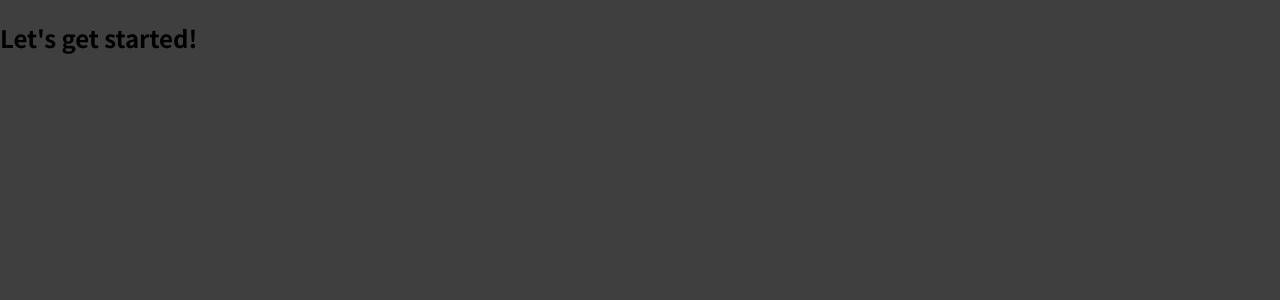
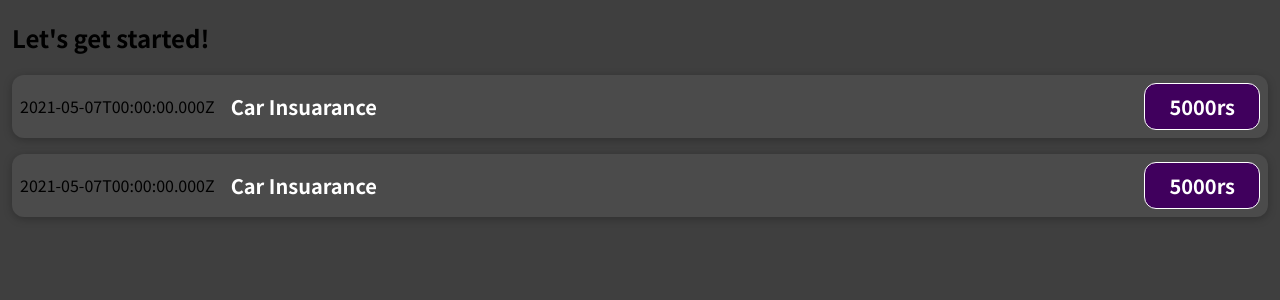
Before and after one commit to KushRawat/react-complete-guide, a JavaScript app: page / in a window 1280 px wide. Shown: the top 300 px of the page. Built offline with nearby package versions, Linux system fonts and the light colour scheme.

Commit message:
custom compnents

```diff
--- a/src/App.js
+++ b/src/App.js
@@ -1,7 +1,11 @@
+import ExpenseItem from "./components/ExpenseItem";
+
 function App() {
   return (
     <div>
       <h2>Let's get started!</h2>
+      <ExpenseItem></ExpenseItem>
+      <ExpenseItem></ExpenseItem>
     </div>
   );
 }
--- /dev/null
+++ b/src/components/ExpenseItem.css
@@ -0,0 +1,56 @@
+.expense-item {
+  display: flex;
+  justify-content: space-between;
+  align-items: center;
+  box-shadow: 0 2px 8px rgba(0, 0, 0, 0.25);
+  padding: 0.5rem;
+  margin: 1rem 0;
+  border-radius: 12px;
+  background-color: #4b4b4b;
+}
+
+.expense-item__description {
+  display: flex;
+  flex-direction: column;
+  gap: 1rem;
+  align-items: flex-end;
+  flex-flow: column-reverse;
+  justify-content: flex-start;
+  flex: 1;
+}
+
+.expense-item h2 {
+  color: #3a3a3a;
+  font-size: 1rem;
+  flex: 1;
+  margin: 0 1rem;
+  color: white;
+}
+
+.expense-item__price {
+  font-size: 1rem;
+  font-weight: bold;
+  color: white;
+  background-color: #40005d;
+  border: 1px solid white;
+  padding: 0.5rem;
+  border-radius: 12px;
+}
+
+@media (min-width: 580px) {
+  .expense-item__description {
+    flex-direction: row;
+    align-items: center;
+    justify-content: flex-start;
+    flex: 1;
+  }
+
+  .expense-item__description h2 {
+    font-size: 1.25rem;
+  }
+
+  .expense-item__price {
+    font-size: 1.25rem;
+    padding: 0.5rem 1.5rem;
+  }
+}
--- /dev/null
+++ b/src/components/ExpenseItem.js
@@ -0,0 +1,19 @@
+import "./ExpenseItem.css";
+
+function ExpenseItem() {
+  const expenseDate = new Date(2021, 4, 7);
+  const expenseTitle = 'Car Insuarance'
+  const expenseAmount = 5000
+
+  return (
+    <div className="expense-item">
+      <div>{expenseDate.toISOString()}</div>
+      <div className="expense-item__description">
+        <h2>{expenseTitle}</h2>
+        <div className="expense-item__price">5000rs</div>
+      </div>
+    </div>
+  );
+}
+
+export default ExpenseItem;
--- a/src/index.css
+++ b/src/index.css
@@ -9,6 +9,6 @@
 }
 
 body {
-  margin: 0;
+  margin: 12px;
   background-color: #3f3f3f;
 }
```
